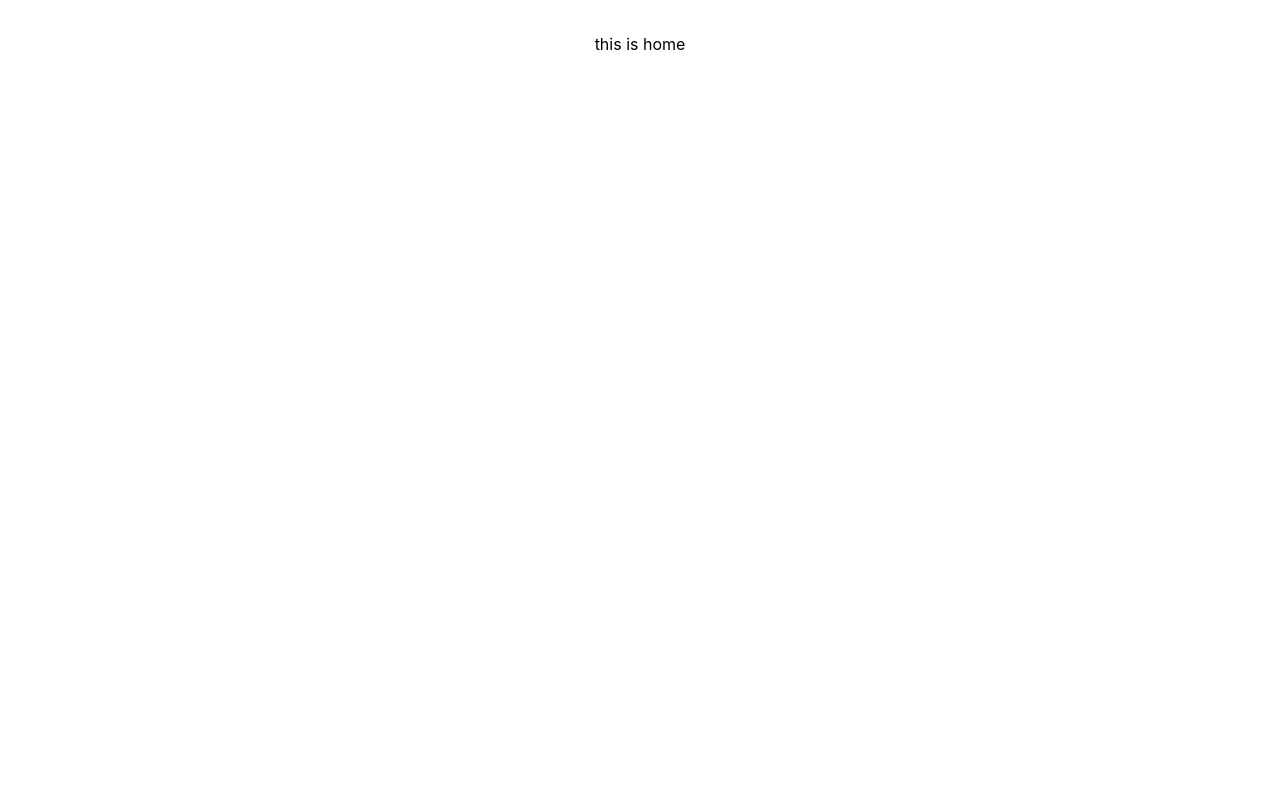
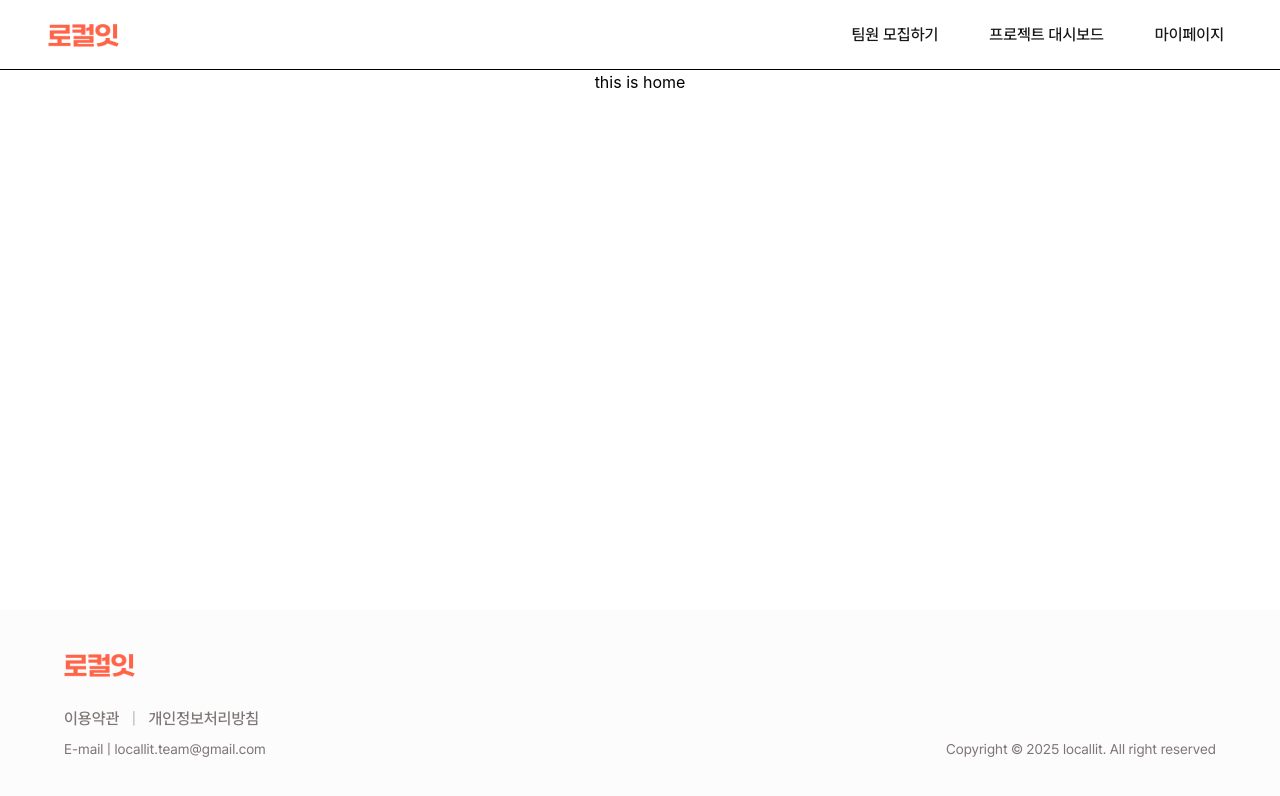
Before and after one commit to PaaSsible/FE, a React (Vite) app: page / in a window 1280 px wide. Shown: the top 796 px of the page. Built offline with nearby package versions, Linux system fonts and the light colour scheme; no server answers.

Commit message:
feat: Layout 구성 및 Outlet 기반 라우팅 적용

```diff
--- a/package.json
+++ b/package.json
@@ -32,8 +32,9 @@
     "react": "19.1.1",
     "react-dom": "19.1.1",
     "react-hook-form": "7.62.0",
-    "react-icons": "5.5.0",
+    "react-icons": "^5.5.0",
     "react-router": "^7.8.2",
+    "react-router-dom": "^7.9.1",
     "tailwindcss": "4.1.11",
     "zod": "4.0.17",
     "zustand": "5.0.7"
--- a/src/App.tsx
+++ b/src/App.tsx
@@ -24,14 +24,15 @@ import ProjectBoardPage from './pages/projects/ProjectBoardPage'
 import ProjectStatusPage from './pages/projects/ProjectStatusPage'
 import ProjectMeetingPage from './pages/projects/ProjectMeetingPage'
 import ProjectChatPage from './pages/projects/ProjectChatPage'
+import Layout from './components/common/Layout'
 
 function App(): JSX.Element {
   return (
     <BrowserRouter>
       <Routes>
         {/* Public */}
+        <Route element={<Layout />}>
           <Route path="/" element={<HomePage />} />
-        <Route path="/start" element={<StartPage />} />
           <Route path="/login/oauth2/code/google" element={<AuthCallBackPage />} />
 
           {/* Boards */}
@@ -53,6 +54,9 @@ function App(): JSX.Element {
           <Route path="/projects/:projectId/meeting" element={<ProjectMeetingPage />} />
           <Route path="/projects/:projectId/meeting/:roomId" element={<ProjectMeetingPage />} />
           <Route path="/projects/:projectId/chat" element={<ProjectChatPage />} />
+        </Route>
+
+        <Route path="/start" element={<StartPage />} />
       </Routes>
     </BrowserRouter>
   )
--- /dev/null
+++ b/src/components/common/Layout.tsx
@@ -0,0 +1,15 @@
+import { Outlet } from 'react-router-dom'
+import Header from './Header'
+import Footer from './Footer'
+
+const Layout = () => (
+  <div className="flex min-h-screen flex-col">
+    <Header isLoggedIn={true} />
+    <main className="flex-1">
+      <Outlet /> {/* 여기서 하위 라우트가 바뀜 */}
+    </main>
+    <Footer />
+  </div>
+)
+
+export default Layout
--- a/src/styles/App.css
+++ b/src/styles/App.css
@@ -1,9 +1,9 @@
 @import 'tailwindcss';
 
 #root {
-  max-width: 1280px;
+  /* max-width: 1280px; */
   margin: 0 auto;
-  padding: 2rem;
+  /* padding: 2rem; */
   text-align: center;
 }
 
```
Also changed, not shown: 1 other file (tests, documents, lock files or other folders). Lines whose indentation alone changed are shown as unchanged.
